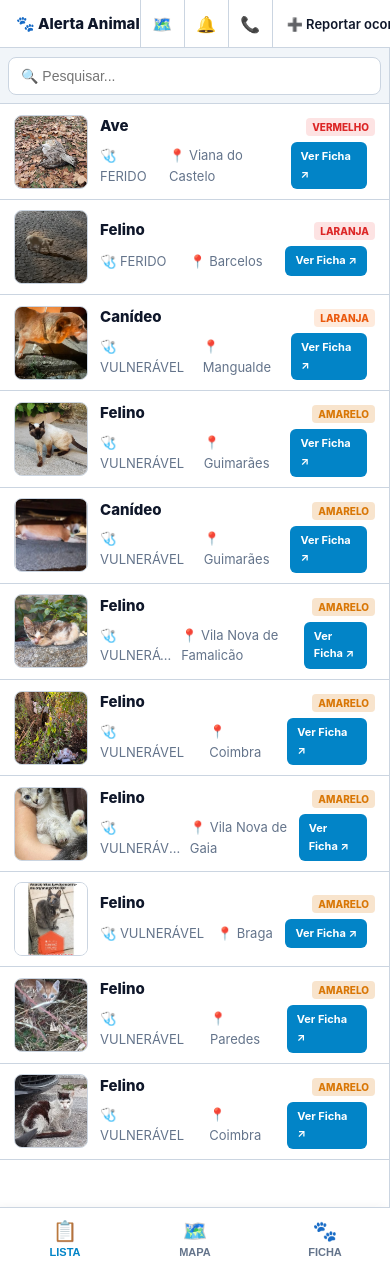
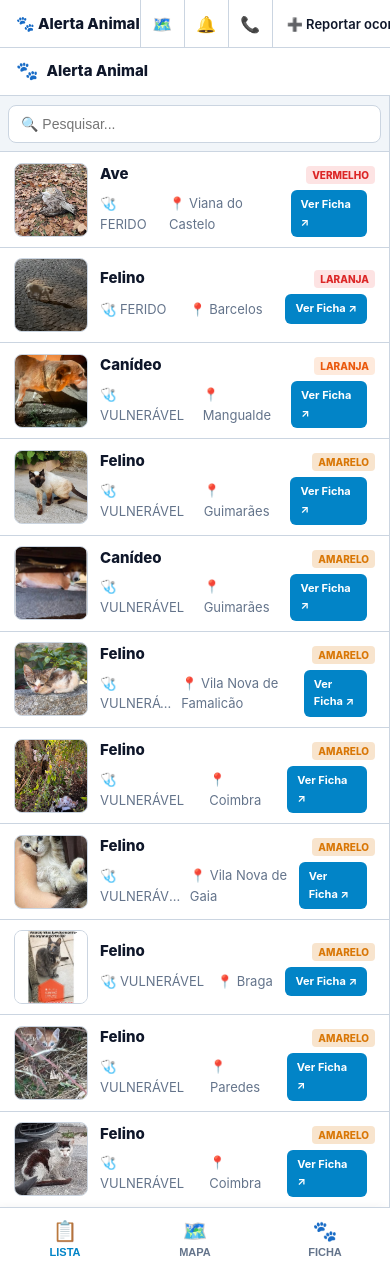
Before and after one commit to ajudaanimal/alerta, a Jekyll site: the page built from index.html, in a window 390 px wide. Built offline with Jekyll 4.4.1, drawn with Linux system fonts in a browser that asks for light colours.

Commit message:
Add single site header and update styles

```diff
--- a/index.html
+++ b/index.html
@@ -11,11 +11,46 @@ description: "Plataforma de monitorização e alerta de ocorrências de animais"
 <style>
   {% include styles.css %}
 
-  /* Layout exact ratio: 30% Left List, 40% Center Map, 30% Right Ficha */
+  /* Single Site Header */
+  .app-site-header {
+    height: 48px;
+    background: var(--card-bg);
+    border-bottom: 1px solid var(--border-color);
+    display: flex;
+    align-items: center;
+    justify-content: space-between;
+    padding: 0 16px;
+    flex-shrink: 0;
+    box-sizing: border-box;
+    z-index: 100;
+  }
+  .site-header-left {
+    display: flex;
+    align-items: center;
+    gap: 8px;
+    min-width: 0;
+  }
+  .site-header-subtitle {
+    font-size: 12px;
+    color: var(--text-muted);
+    border-left: 1px solid var(--border-color);
+    padding-left: 10px;
+    margin-left: 5px;
+    white-space: nowrap;
+    overflow: hidden;
+    text-overflow: ellipsis;
+  }
+  @media (max-width: 768px) {
+    .site-header-subtitle {
+      display: none;
+    }
+  }
+
+  /* Layout ratio: 30% Left List, 40% Center Map, 30% Right Ficha */
   .app-layout-wrapper {
     display: grid;
     grid-template-columns: 30% 40% 30%;
-    height: 100%;
+    height: calc(100% - 48px);
     width: 100%;
     background: var(--bg-main);
     box-sizing: border-box;
@@ -67,26 +102,34 @@ description: "Plataforma de monitorização e alerta de ocorrências de animais"
     border-color: var(--primary-color);
   }
 
-  /* Gallery View Mode optimized for 30% Left Panel readability */
+  /* Active state for toggle button */
+  .panel-action-btn.active-toggle {
+    background: var(--primary-color);
+    color: #ffffff;
+    border-color: var(--primary-color);
+  }
+
+  /* Gallery View Mode: Compact 2-Column Grid inside 30% Left Panel */
   .map-list-wrapper.gallery-mode {
-    display: flex;
-    flex-direction: column;
-    gap: 10px;
-    padding: 12px;
+    display: grid !important;
+    grid-template-columns: repeat(2, 1fr);
+    gap: 8px;
+    padding: 10px;
+    align-content: start;
     box-sizing: border-box;
   }
   .map-list-wrapper.gallery-mode .map-card-item {
-    flex-direction: row;
-    align-items: center;
-    padding: 10px;
+    flex-direction: column !important;
+    align-items: stretch !important;
+    padding: 6px !important;
     border: 1px solid var(--border-color);
     border-radius: 8px;
     background: var(--card-bg);
-    gap: 12px;
+    gap: 4px !important;
   }
   .map-list-wrapper.gallery-mode .map-card-img {
-    width: 90px;
-    height: 90px;
+    width: 100% !important;
+    height: 85px !important;
     border-radius: 6px;
     flex-shrink: 0;
     object-fit: cover;
@@ -94,26 +137,26 @@ description: "Plataforma de monitorização e alerta de ocorrências de animais"
   .map-list-wrapper.gallery-mode .map-card-body {
     flex: 1;
     min-width: 0;
-    gap: 4px;
-    margin-top: 0;
+    gap: 2px !important;
+    margin-top: 2px !important;
   }
   .map-list-wrapper.gallery-mode .map-card-title {
-    font-size: 13px;
+    font-size: 11px;
     font-weight: 700;
   }
   .map-list-wrapper.gallery-mode .map-card-details-row {
-    font-size: 11px;
-    flex-direction: column;
-    align-items: flex-start;
-    gap: 3px;
+    font-size: 10px;
+    flex-direction: column !important;
+    align-items: flex-start !important;
+    gap: 2px !important;
   }
   .map-list-wrapper.gallery-mode .btn-open-ficha {
     width: 100%;
     text-align: center;
     margin-right: 0 !important;
-    padding: 4px 8px !important;
+    padding: 3px 4px !important;
     box-sizing: border-box;
-    font-size: 11px;
+    font-size: 9px !important;
   }
 </style>
 
@@ -144,6 +187,15 @@ description: "Plataforma de monitorização e alerta de ocorrências de animais"
 {% endfor %}
 
 {% assign sorted_scored = scored_posts | sort %}
+
+<!-- Single App Site Header -->
+<header class="app-site-header">
+  <div class="site-header-left">
+    <span style="font-size: 18px;">🐾</span>
+    <h1 style="font-size: 15px; font-weight: 800; margin: 0; color: var(--text-main); white-space: nowrap;">Alerta Animal</h1>
+    <span class="site-header-subtitle">Plataforma de monitorização e alerta de ocorrências de animais</span>
+  </div>
+</header>
 
 <div class="app-layout-wrapper mobile-view-list" id="appLayoutWrapper">
 
```
Also changed, not shown: other parts of index.html (+1 -0 lines).
